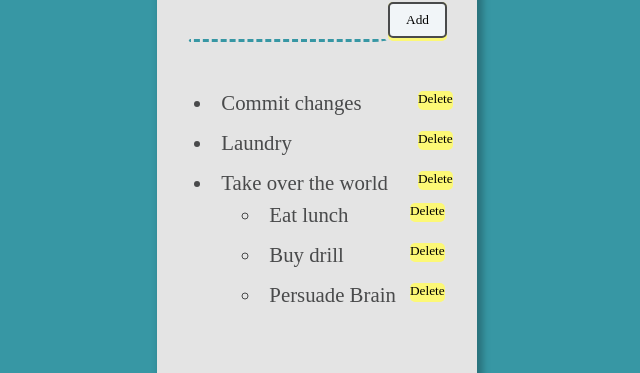
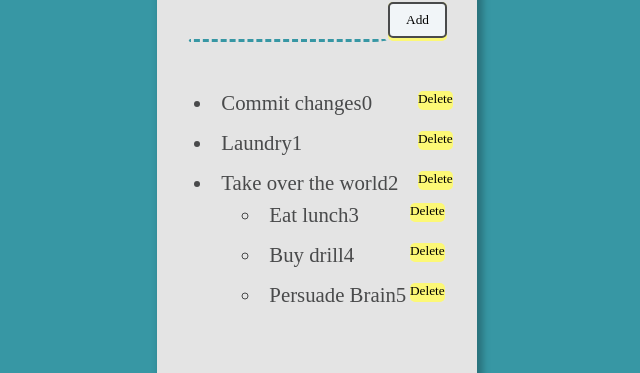
Before and after one commit to mthielvoldt/list-palette, a React (Create React App) app: page / in a window 1280 px wide. Shown: the part 140-513 px from the top of the page, without its empty margins (323-963 px from the left). Built offline with nearby package versions, Linux system fonts and the light colour scheme.

Commit message:
Write moveItem() in linked-list form

```diff
--- a/src/App/App.js
+++ b/src/App/App.js
@@ -1,7 +1,7 @@
 import React, { useState } from "react";
 import AddItemForm from "../AddItemForm/AddItemForm";
 import List from "../List/List";
-import mockQuery, {toSparseDoubleLink} from '../data.js'
+import mockQuery, { toSparseDoubleLink } from '../data.js'
 import './App.css';
 
 const initialState = toSparseDoubleLink(mockQuery);
@@ -31,42 +31,85 @@ function App() {
 
       return prevItems.concat(newItem);
     });
-
     // DB: Create new row for new Item.
     // DB: update parent's child link  (DB doesn't need reverse link updated)
   }
 
+  function connectItem(item, dest, items, relation) {
+
+    if (relation === "before") {
+      item.previous = dest.previous;
+      item.parent = dest.parent;
+      item.next = dest.id;
+
+      // handle connection above item
+      if (dest.previous === null) {
+        items[dest.parent].child = item.id;
+      } else {  // dest was not first item
+        items[dest.previous].next = item.id;
+      }
+      dest.previous = item.id;
+      dest.parent = null;
+
+    } else {
+      // assume we meant the item to come immediately after dest.
+      item.previous = dest.id;
+      item.parent = null;
+      item.next = dest.next;
+
+      if (dest.next != null ) {
+        items[dest.next].previous = item.id;
+      }
+      dest.next = item.id;
+    }
+    return items;
+  }
+
+  // Take the identified item out of the flow by patching the links
+  // to cut it out.
+  function disconnectItem(item, newItems) {
+    // is the item the first in its list?
+    // then we have to make its parent point to it's next sibling
+    if (item.previous === null) {
+      newItems[item.parent].child = item.next;
+    } else {
+      newItems[item.previous].next = item.next;
+    }
+    // Patch reverse link
+    if (item.next !== null) {
+      newItems[item.next].previous = item.previous;
+      newItems[item.next].parent = item.parent;
+    }
+    return newItems;
+  }
+
   function deleteItem(item) {
-    console.log("Delete item:", item );
-    setItems(prevItems => {
-
+    console.log("Delete item:", item);
+    setItems(items => {
       // we can't mutate the original array, so we copy the whole damn thing first (Hate this)
       // Note: we don't need to actually remove the item in the front-end, so we don't.
-      let newItems = prevItems.concat();
-
-      // first we manage the links.
-      // is the item the first in its list?
-      // then we have to make its parent point to it's next sibling
-      if (item.previous == null) {
-        newItems[item.parent].child = prevItems[item.id].next;
-      } else {
-        newItems[item.previous].next = prevItems[item.id].next;
-      }
-      return newItems;
+      let newItems = items.concat();
+      return disconnectItem(item, newItems);
     });
     // DB operations:
     // - edit either parent or previous sibling's link.
     // - remove the row for this item.
   }
 
-  function moveItem(source, dest) {
+  function moveItem(source, dest, relation) {
     console.log("reOrder: src: %d dest: %d", source, dest);
-    const newItems = [...items];
-    //newItems.splice(source, 1); // remove source from array;
-    newItems.splice(dest, 0, items[source]);
-    console.log(newItems);
 
-    setItems(newItems);
+    setItems(prevItems => {
+      let newItems = prevItems.concat();
+
+      // cut the item out if it's old position.
+      // do this first because connectItem() clobbers source links.
+      disconnectItem(newItems[source], newItems);
+      // re-link to place source item in new position.
+      connectItem(newItems[source], newItems[dest], newItems, relation);
+      return newItems;
+    });
+
   }
 
   return (
@@ -75,7 +118,13 @@ function App() {
         <h1>To-Do List</h1>
       </div>
       <AddItemForm callback={addItem} />
-      <List items={items} index={items[0].child} deleteCB={deleteItem} moveCB={moveItem} />
+      <List
+        items={items}
+        index={items[0].child}
+        position="0"
+        deleteCB={deleteItem}
+        moveCB={moveItem}
+      />
     </div>
   );
 }
--- a/src/Item/Item.jsx
+++ b/src/Item/Item.jsx
@@ -2,7 +2,7 @@ import React, { useState } from "react";
 import List from "../List/List";
 import './Item.css';
 
-function Item({ item, items, index, deleteCB, moveCB }) {
+function Item({ item, items, position, deleteCB, moveCB }) {
   const [struck, setStruck] = useState(false);
 
   function onItemClick(event) {
@@ -17,28 +17,25 @@ function Item({ item, items, index, deleteCB, moveCB }) {
 
   function handleDragStart(e) {
     e.stopPropagation();
-    e.dataTransfer.setData("startIndex", index.toString());
+    e.dataTransfer.setData("startPosition", position);
     e.dataTransfer.setData("startId", item.id);
     e.dataTransfer.dropEffect = "move"; // See the section on the DataTransfer object.
-    console.log("drag item: %d", item.id);
-    //deleteCB(id);
+    console.log("Drag Source id: %d  position: %d", item.id, position);
   }
 
   function handleDragEnd(e) {
     e.stopPropagation();
-
-    console.log(e.dataTransfer.dropEffect);
     removeOverUnder(e);
-    deleteCB(item);
-
-    //if (e.dataTransfer.dropEffect === move )
   }
 
   function handleDragOver(e) {
     // the item under the dragged item.
     if (e.preventDefault) e.preventDefault(); // Necessary. Allows us to drop.
+    if (e.stopPropagation) e.stopPropagation();
 
-    if (e.dataTransfer.getData("startIndex") < index) {
+    console.log("Start: ", e.dataTransfer.getData("startPosition"), "  Current: ", position);
+
+    if (e.dataTransfer.getData("startPosition") < position) {
       e.target.classList.add("under");
     } else {
       e.target.classList.add("over");
@@ -56,11 +53,14 @@ function Item({ item, items, index, deleteCB, moveCB }) {
     if (e.stopPropagation) {
       e.stopPropagation(); // Stops some browsers from redirecting.
     }
-    let fromIndex = Number(e.dataTransfer.getData("startIndex"));
+    let fromId = Number(e.dataTransfer.getData("startId"));
+    let startPosition = Number(e.dataTransfer.getData("startPosition"));
 
     // Don't do anything if dropping the same column we're dragging.
-    if (fromIndex !== index) {
-      moveCB(fromIndex, index);
+    if ( position > startPosition ) {
+      moveCB(fromId, item.id, "after" );
+    } else if ( position < startPosition ) {
+      moveCB(fromId, item.id, "before" );
     }
     removeOverUnder(e);
     return false;
@@ -78,12 +78,13 @@ function Item({ item, items, index, deleteCB, moveCB }) {
       onClick={onItemClick}
       style={struck ? { textDecoration: "line-through" } : null}
     >
-      {item.text}
+      {item.text}{position}
       <button onClick={e => deleteMe(e)}>Delete</button>
       {(item.child) &&
         <List
           items={items}
           index={item.child}
+          position={position + 1}
           deleteCB={deleteCB}
           moveCB={moveCB}
         />
--- a/src/List/List.jsx
+++ b/src/List/List.jsx
@@ -1,7 +1,7 @@
 import React from 'react';
 import Item from '../Item/Item';
 
-function List({ items, index, deleteCB, moveCB }) {
+function List({ items, index, position, deleteCB, moveCB }) {
 
   // build a return array
   let a = [];
@@ -9,15 +9,14 @@ function List({ items, index, deleteCB, moveCB }) {
 
   while (index != null) {
     let item = items[index];
-    a[j] = <Item
+    a[j++] = <Item
       key={index}
-      index={j}
+      position={position++}
       items={items}
       item={item}
       deleteCB={deleteCB}
       moveCB={moveCB}
     />;
-    j++;
     index = item.next;
   }
 
```
